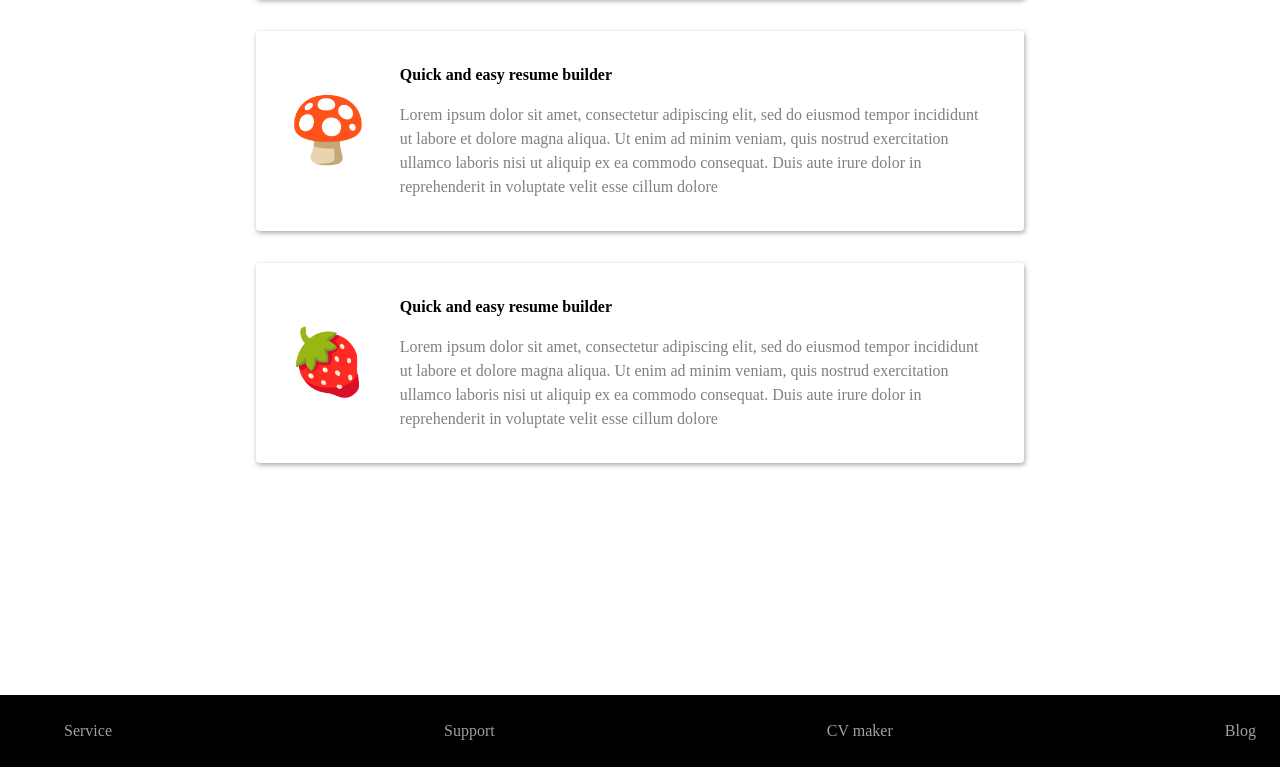
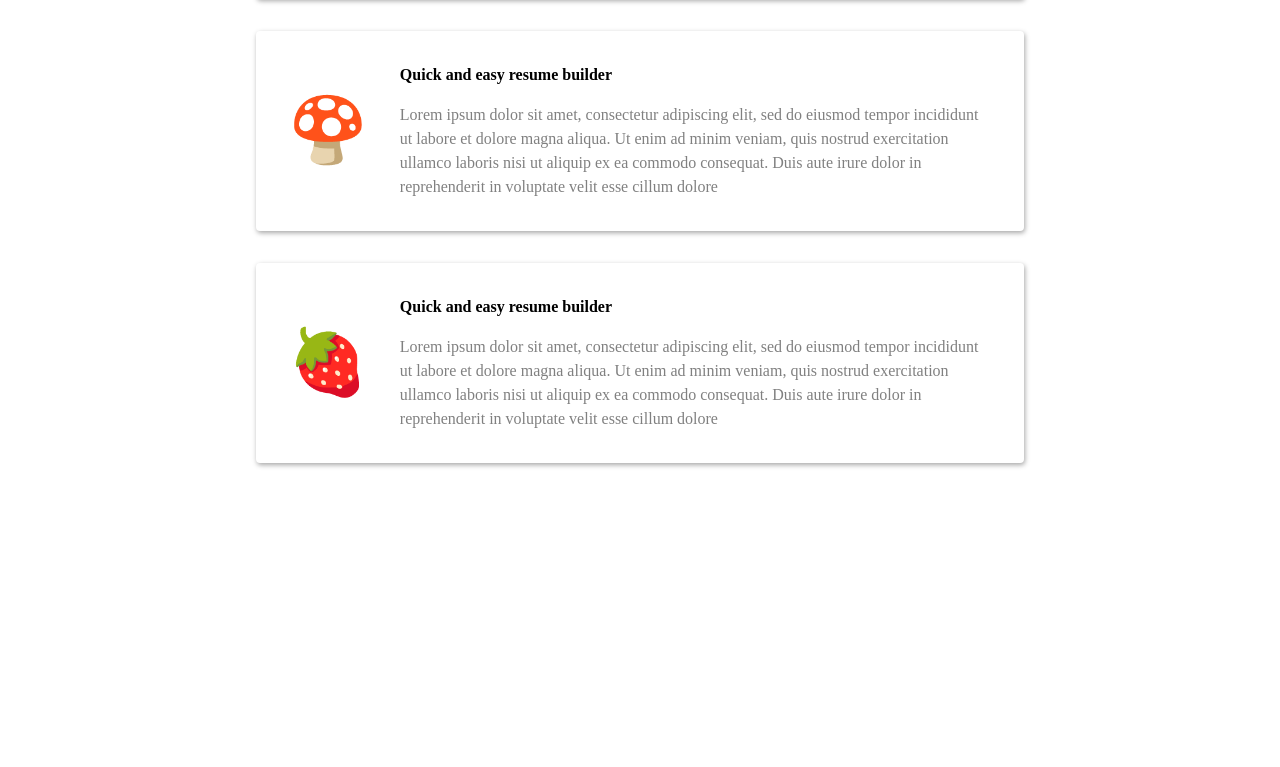
Before and after one commit to chucoyos/CV-application, a React (Vite) app: page / in a window 1280 px wide. Shown: the part 594-1361 px from the top of the page. After the commit the page ends 1289 px from the top, so only its background shows below. Built offline with nearby package versions, Linux system fonts and the light colour scheme.

Commit message:
Remove footer

```diff
--- a/src/App.jsx
+++ b/src/App.jsx
@@ -1,7 +1,6 @@
 import { Outlet } from 'react-router-dom'
 import './App.css'
 import NavBar from './components/NavBar'
-import Footer from './components/Footer'
 import DecorationBar from './components/DecorationBar'
 import MovilNav from './components/MovilNav'
 import Slider from './components/Slider'
@@ -16,7 +15,6 @@ function App() {
 				<DecorationBar />
 
 				<Outlet />
-				<Footer />
 			</div>
 		</>
 	)
--- a/src/components/Footer.jsx
+++ /dev/null
@@ -1,14 +0,0 @@
-import '../App.css'
-const Footer = () => {
-	return (
-		<div className='footer'>
-			<ul>
-				<li>Service</li>
-				<li>Support</li>
-				<li>CV maker</li>
-				<li>Blog</li>
-			</ul>
-		</div>
-	)
-}
-export default Footer
```
